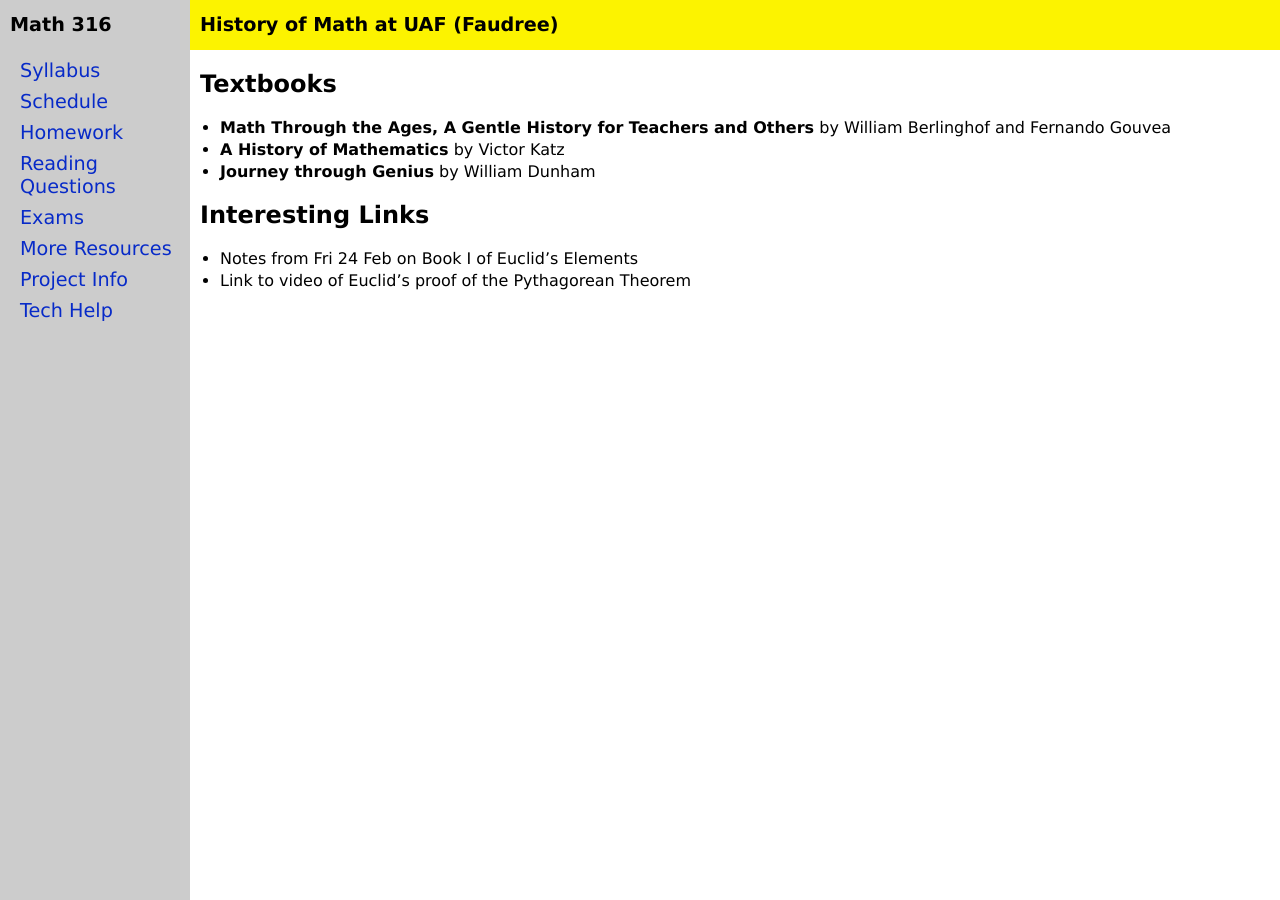
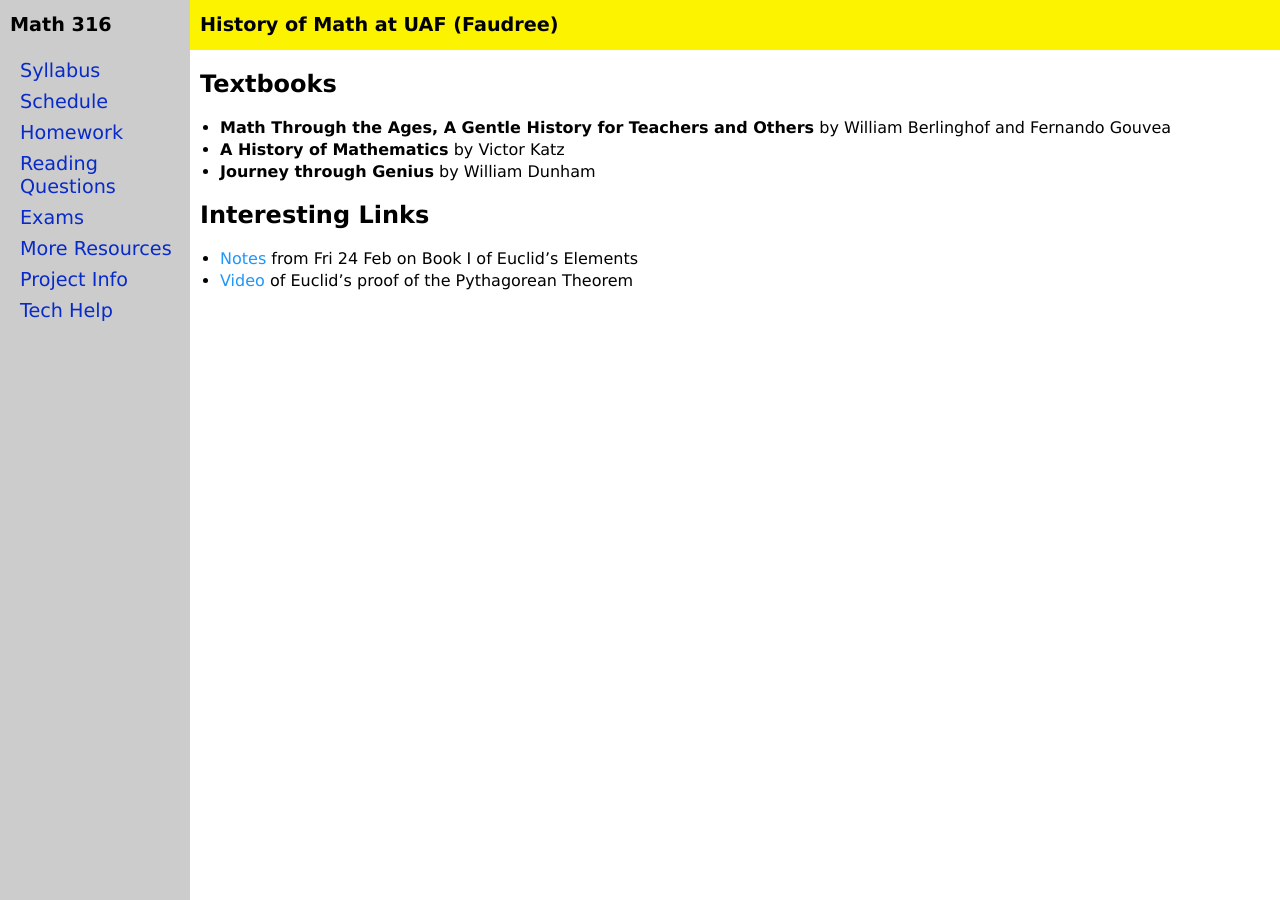
Before and after one commit to jrfaudree/HOM, a Jekyll site: the page built from resources.md, in a window 1280 px wide. Built offline with Jekyll 4.4.1, drawn with Linux system fonts in a browser that asks for light colours.

Commit message:
Update resources.md

```diff
--- a/resources.md
+++ b/resources.md
@@ -11,7 +11,7 @@ title: Additional Resources
 
 ## Interesting Links
 
-* Notes from Fri 24 Feb on Book I of Euclid's Elements
-* Link to video of Euclid's proof of the Pythagorean Theorem
+* [Notes](assets/Book-I-Notes.pdf) from Fri 24 Feb on Book I of Euclid's Elements
+* [Video](https://www.youtube.com/watch?v=uQ-1iBdhm8M) of Euclid's proof of the Pythagorean Theorem
 
 <div style="padding-bottom: 40px"></div>
```
